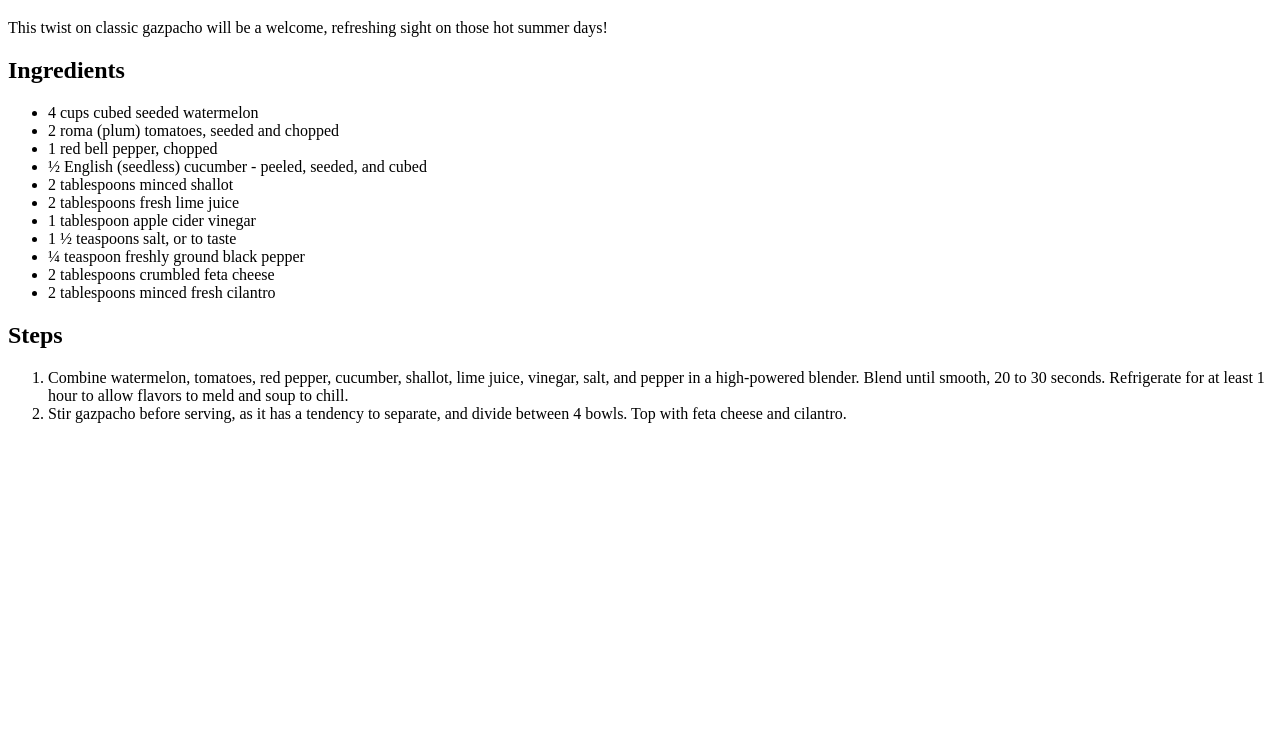
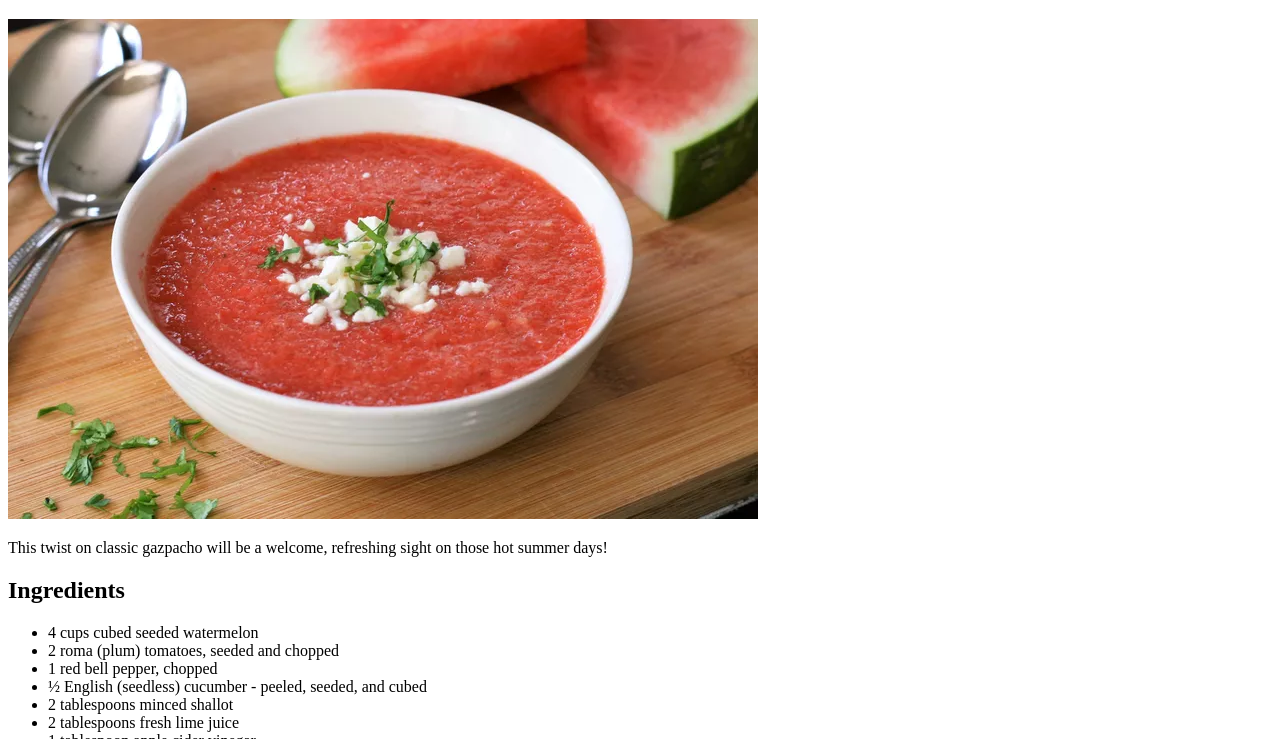
Before and after one commit to Zapd2/odin-recipes, a plain HTML site: page recipes/watermelongaz.html in a window 1280 px wide. Shown: the part 61-800 px from the top of the page. Drawn offline with Linux system fonts and the light colour scheme.

Commit message:
Add image to watermelon gazpacho soup page

```diff
--- a/recipes/watermelongaz.html
+++ b/recipes/watermelongaz.html
@@ -6,6 +6,7 @@
 </head>
 <body>
 	<h1>Watermelo Gazpacho</h1>
+	<img src="../images/watermelongaz.jpg" alt="Watermelon Soup">
 	<p>This twist on classic gazpacho will be a welcome, refreshing sight on those hot summer days!</p>
 	<h2>Ingredients</h2>
 	<ul>
```
